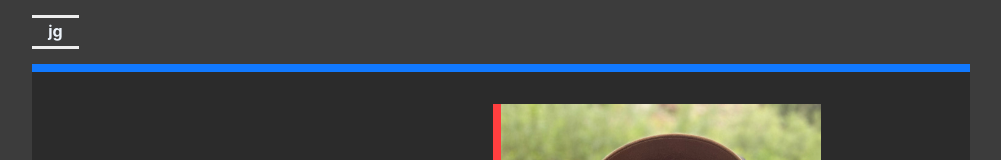
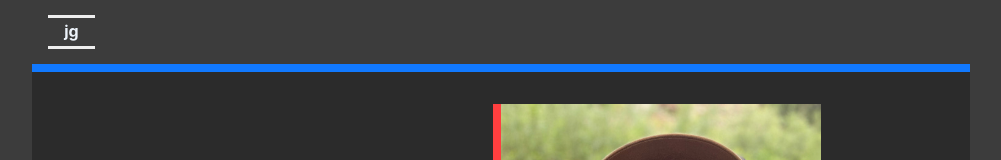
Before and after one commit to guiterguy219/gibsonj, a React (Create React App) app: page / in a window 1280 px wide. Shown: the top 160 px of the page, without its empty margins (139-1140 px from the left). Built offline with nearby package versions, Linux system fonts and the light colour scheme.

Commit message:
Add margin

```diff
--- a/src/pages/home/Home.tsx
+++ b/src/pages/home/Home.tsx
@@ -16,6 +16,7 @@ const Home: React.FC = () => {
               display: 'flex',
               justifyContent: 'space-between',
               alignItems: 'stretch',
+              margin: '0 1rem',
             }}>
               <div style={{
                 display: 'flex',
```
